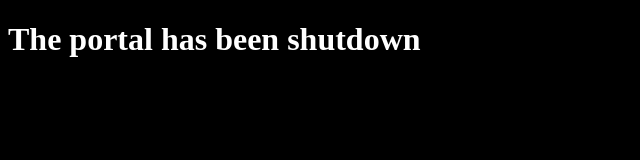
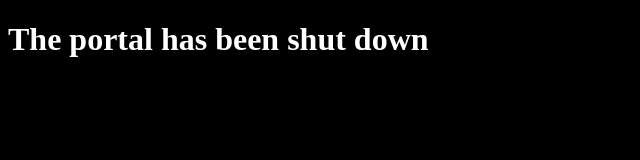
Before and after one commit to solytic/suntrol-shutdown-page, a plain HTML site: page index.html in a window 1280 px wide. Shown: the full height of the page, 0-640 px from the left. Drawn offline with Linux system fonts and the light colour scheme.

Commit message:
Update index.html

```diff
--- a/index.html
+++ b/index.html
@@ -6,6 +6,6 @@
     <title>Portal Shutdown</title>
 </head>
 <body bgcolor="black" text="white">
-    <h1>The portal has been shutdown</h1>
+    <h1>The portal has been shut down</h1>
 </body>
 </html>
```
